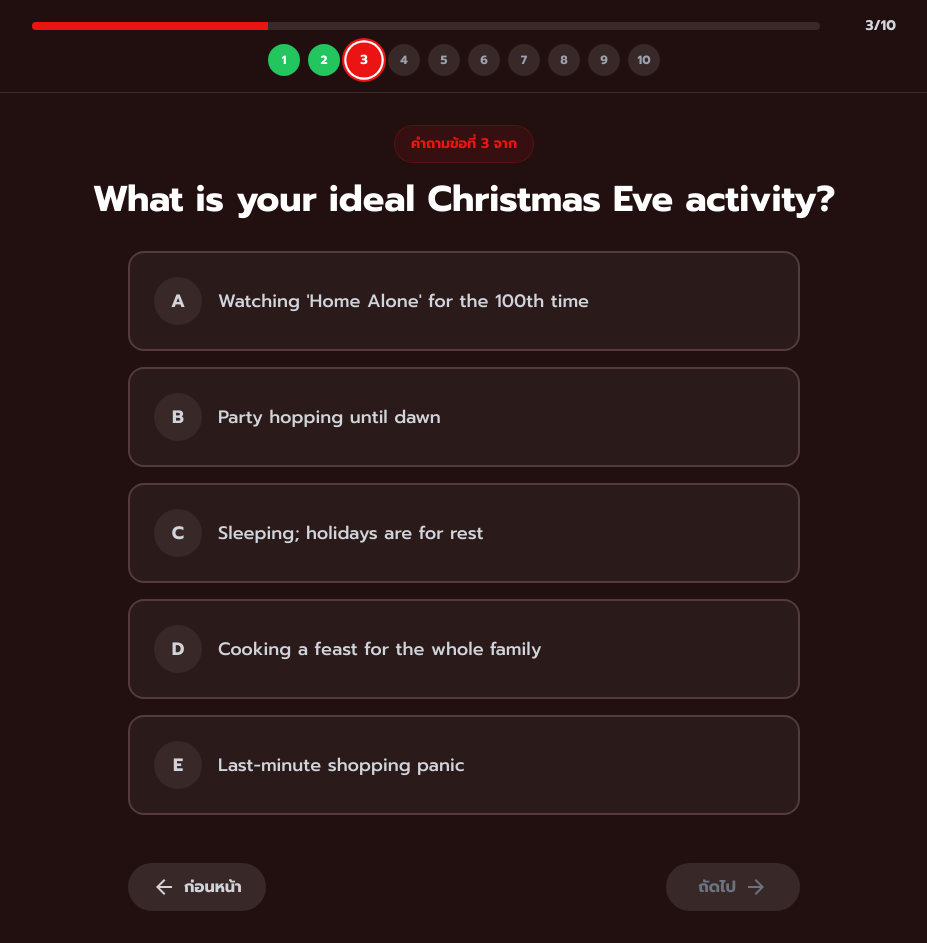
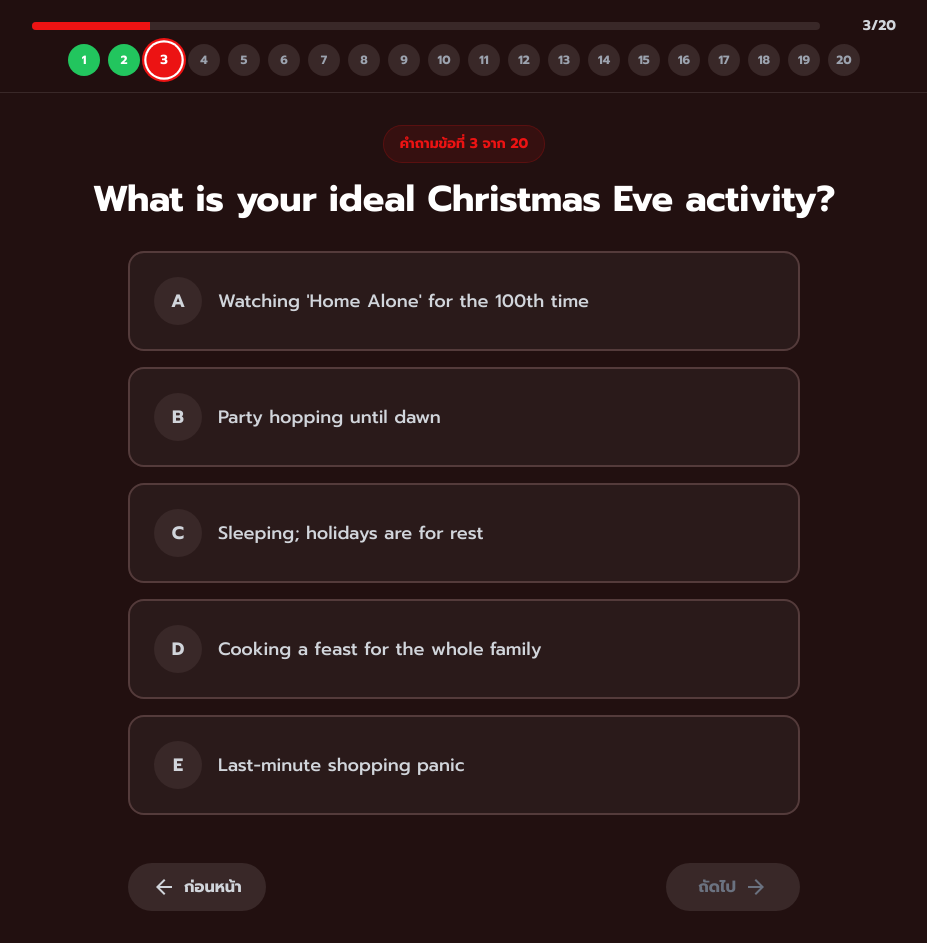
Before and after one commit to benzpaopk/vibesquiz, a Next.js app in the folder frontend/: page /preview/question in a window 1280 px wide. Shown: the whole page, without its empty margins (176-1103 px from the left). Built offline with nearby package versions, Linux system fonts and the light colour scheme.

Commit message:
Update question handling to support 20 questions: Modified the question navigation logic and quiz progress components to accommodate a total of 20 questions instead of 10. Adjusted related state management and UI elements for consistency.

```diff
--- a/frontend/app/preview/question/page.tsx
+++ b/frontend/app/preview/question/page.tsx
@@ -38,7 +38,7 @@ export default function QuestionPreviewPage() {
 
   const handleNext = () => {
     console.log('Next clicked');
-    if (questionNumber < 10) {
+    if (questionNumber < 20) {
       setQuestionNumber(questionNumber + 1);
       setSelectedAnswer(null);
     } else {
@@ -59,7 +59,7 @@ export default function QuestionPreviewPage() {
     <div className="min-h-screen bg-background-light dark:bg-background-dark">
       <QuizProgress
         currentQuestion={questionNumber}
-        totalQuestions={10}
+        totalQuestions={20}
         sessionId="preview_session"
       />
 
@@ -67,12 +67,13 @@ export default function QuestionPreviewPage() {
         <QuizQuestion
           question={mockQuestion}
           questionNumber={questionNumber}
+          totalQuestions={20}
           selectedAnswer={selectedAnswer}
           onAnswerSelect={handleAnswerSelect}
           onNext={handleNext}
           onPrevious={handlePrevious}
           canGoPrevious={questionNumber > 1}
-          isLastQuestion={questionNumber === 10}
+          isLastQuestion={questionNumber === 20}
         />
       </div>
     </div>
--- a/frontend/app/quiz/[slug]/question/[number]/page.tsx
+++ b/frontend/app/quiz/[slug]/question/[number]/page.tsx
@@ -30,6 +30,7 @@ export default function QuestionPage({ params }: QuestionPageProps) {
   const [selectedAnswer, setSelectedAnswer] = useState<string | null>(null);
   const [isLoading, setIsLoading] = useState(true);
   const [error, setError] = useState<string | null>(null);
+  const [totalQuestions, setTotalQuestions] = useState<number>(20);
 
   useEffect(() => {
     // Validate session
@@ -56,6 +57,9 @@ export default function QuestionPage({ params }: QuestionPageProps) {
       // In production, fetch from API
       // For now, use mock data
       const questions = quizData.questions || generateMockQuestions();
+
+      // Store total questions count
+      setTotalQuestions(questions.length);
 
       if (questionNumber < 1 || questionNumber > questions.length) {
         setError('Invalid question number');
@@ -96,7 +100,6 @@ export default function QuestionPage({ params }: QuestionPageProps) {
       saveAnswer(sessionId, questionNumber - 1, selectedAnswer);
     }
 
-    const totalQuestions = 10; // From quiz config
     if (questionNumber < totalQuestions) {
       router.push(`/quiz/${slug}/question/${questionNumber + 1}?session=${sessionId}`);
     } else {
@@ -144,7 +147,7 @@ export default function QuestionPage({ params }: QuestionPageProps) {
     <div className="min-h-screen bg-background-light dark:bg-background-dark">
       <QuizProgress
         currentQuestion={questionNumber}
-        totalQuestions={10}
+        totalQuestions={totalQuestions}
         sessionId={sessionId!}
       />
 
@@ -152,12 +155,13 @@ export default function QuestionPage({ params }: QuestionPageProps) {
         <QuizQuestion
           question={question}
           questionNumber={questionNumber}
+          totalQuestions={totalQuestions}
           selectedAnswer={selectedAnswer}
           onAnswerSelect={handleAnswerSelect}
           onNext={handleNext}
           onPrevious={handlePrevious}
           canGoPrevious={questionNumber > 1}
-          isLastQuestion={questionNumber === 10}
+          isLastQuestion={questionNumber === totalQuestions}
         />
       </div>
     </div>
```
